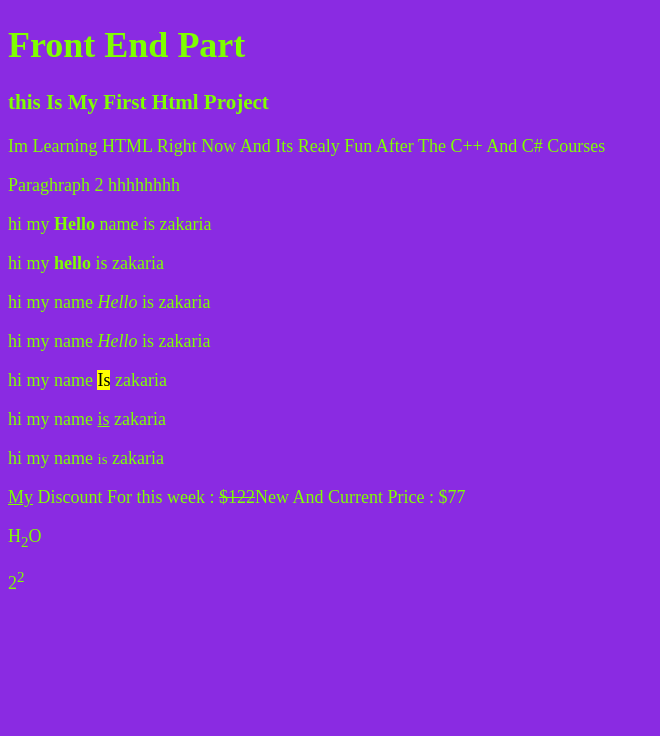
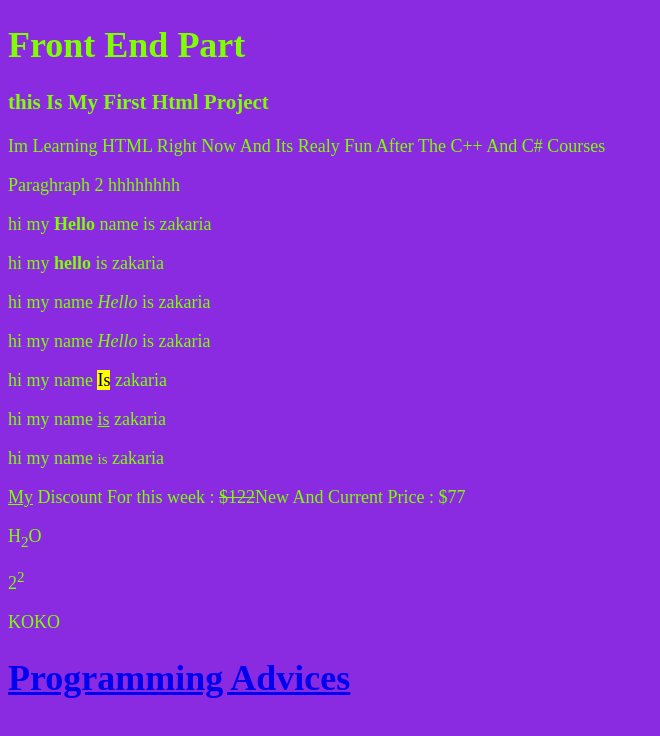
Before and after one commit to ZakaDev22/HTML-CSS-Lessons-Practices, a plain HTML site: page index.html in a window 1280 px wide. Shown: the whole page, without its empty margins (0-660 px from the left). Drawn offline with Linux system fonts and the light colour scheme.

Commit message:
New Tag Lessons

```diff
--- a/index.html
+++ b/index.html
@@ -75,6 +75,12 @@
 
      <p>H<sub>2</sub>O</p>
      <p>2<sup>2</sup></p>
+     <p> KOKO</p>
+
+     <!-- Links -->
+      <h1>
+     <a href="https://ProgrammingAdvices.com" target="_blank" title="Go To Programming Advices School">Programming Advices</a>
+    </h1>
 
  </body>
 
```
